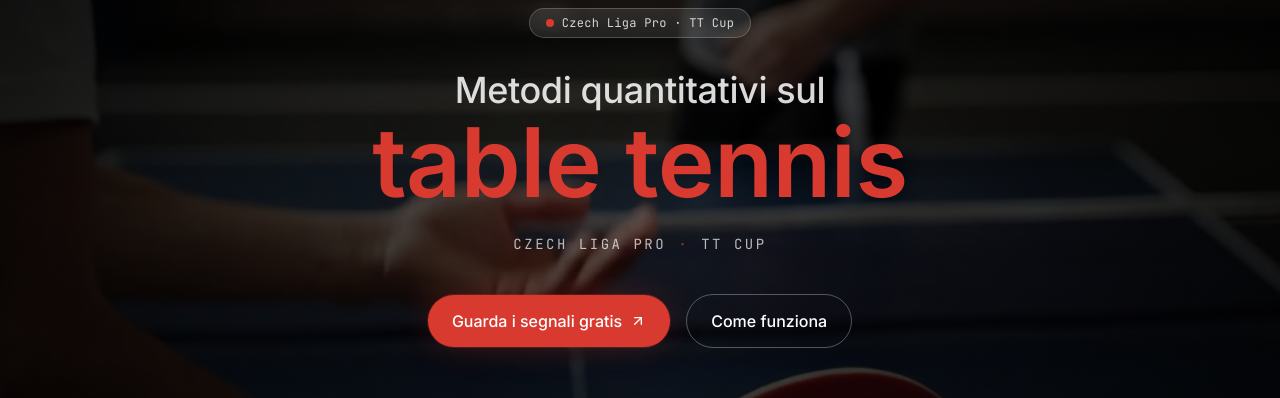
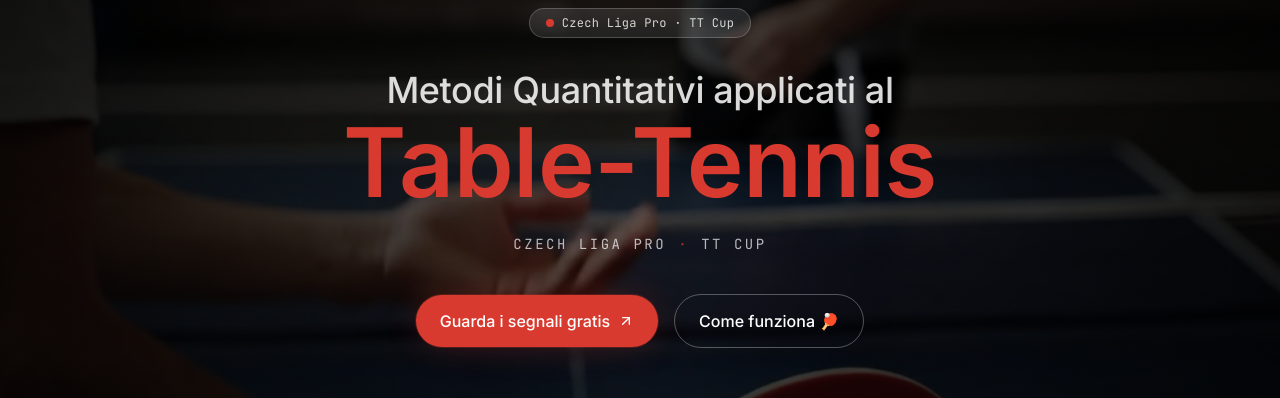
Before and after one commit to mauroiossa03-hash/TRY, a React (Vite) app: page / in a window 1280 px wide. Shown: the part 190-588 px from the top of the page. Built offline with nearby package versions, Linux system fonts and the light colour scheme; no server answers; the database is empty.

Commit message:
Add files via upload

```diff
--- a/src/components/Hero.tsx
+++ b/src/components/Hero.tsx
@@ -76,10 +76,10 @@ export default function Hero() {
           className="text-white font-semibold tracking-tight leading-[1.02]"
         >
           <span className="block text-2xl sm:text-3xl lg:text-4xl font-medium text-white/85">
-            Metodi quantitativi sul
+            Metodi Quantitativi applicati al
           </span>
           <span className="block mt-1 text-6xl sm:text-7xl lg:text-8xl text-mint">
-            table tennis
+            Table-Tennis
           </span>
         </motion.h1>
 
@@ -113,7 +113,7 @@ export default function Hero() {
             href="#service"
             className="inline-flex items-center gap-2 rounded-full border border-white/30 px-6 py-3.5 text-base font-medium text-white hover:bg-white/10 transition-colors"
           >
-            Come funziona
+            Come funziona 🏓
           </a>
         </motion.div>
 
```
